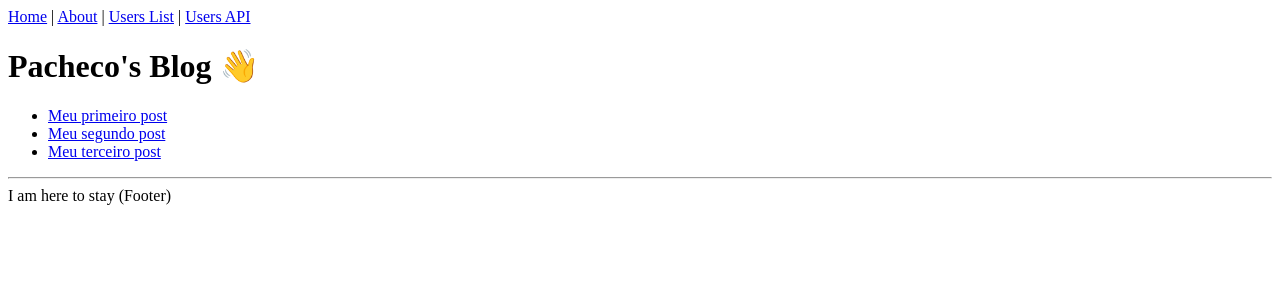
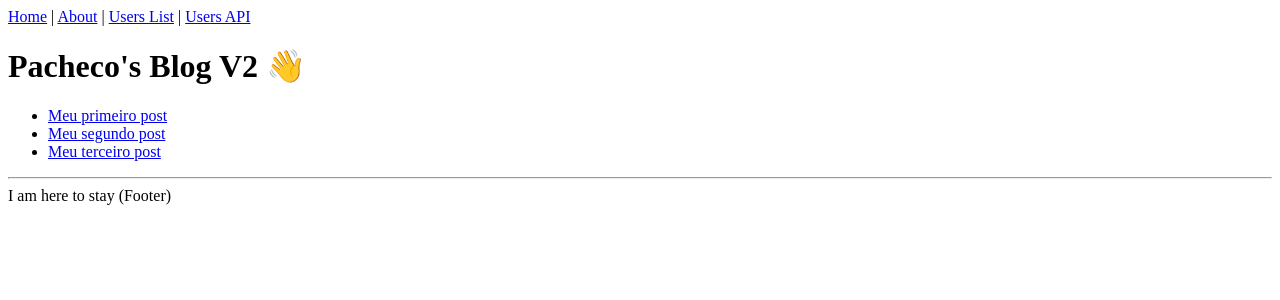
Before and after one commit to renvieir/blog, a Next.js app: page / in a window 1280 px wide. Shown: the top 300 px of the page. Built offline with nearby package versions, Linux system fonts and the light colour scheme.

Commit message:
feat: add v2

```diff
--- a/pages/index.tsx
+++ b/pages/index.tsx
@@ -10,7 +10,7 @@ interface PageProps {
 }
 
 const IndexPage: NextPage<PageProps> = ({ posts }) => {
-  const title = "Pacheco's Blog"
+  const title = "Pacheco's Blog V2"
   return (
     <Layout title={title}>
       <h1>{title} 👋</h1>
```
